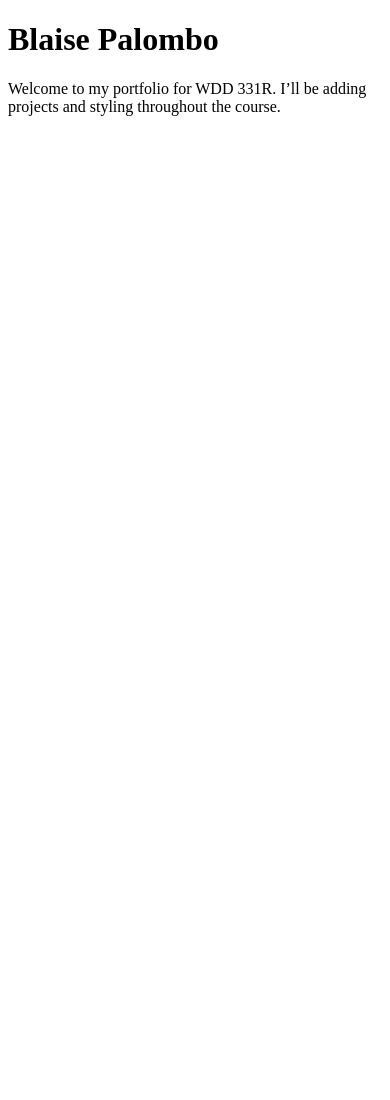
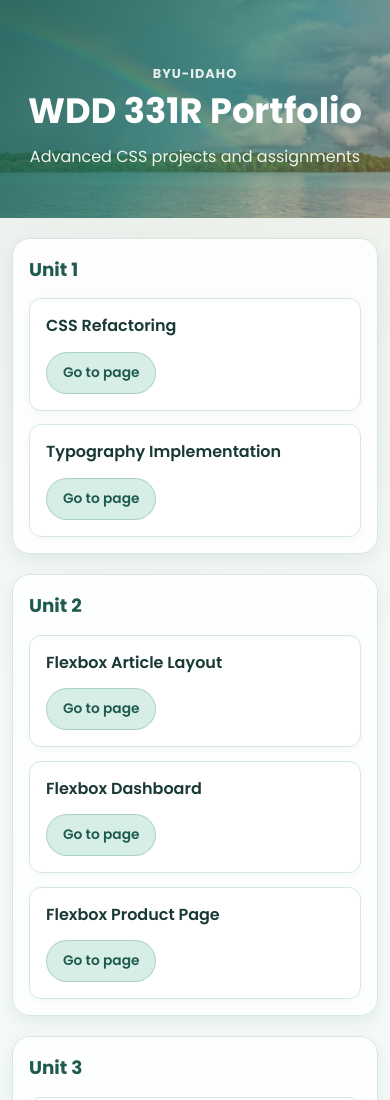
Before and after one commit to blaisepalombo/palombo-wdd331-portfolio, a plain HTML site: page index.html in a window 390 px wide. Shown: the top 1100 px of the page. Before the commit the page ends 844 px from the top, so only its background shows below. Drawn offline with Linux system fonts and the light colour scheme.

Commit message:
Add initial styles for the website layout and components
- Define CSS variables for colors, shadows, and dimensions
- Style the body with a gradient background and set font properties
- Create styles for the site header, including background image and overlay
- Design project cards with hover effects and responsive layouts
- Implement styles for buttons, footers, and section headings
- Ensure responsive design for different screen sizes

```diff
--- a/index.html
+++ b/index.html
@@ -1,12 +1,130 @@
-<!doctype html>
+<!DOCTYPE html>
 <html lang="en">
-  <head>
-    <meta charset="utf-8" />
-    <meta name="viewport" content="width=device-width, initial-scale=1" />
-    <title>Blaise Palombo | Portfolio</title>
-  </head>
-  <body>
-    <h1>Blaise Palombo</h1>
-    <p>Welcome to my portfolio for WDD 331R. I’ll be adding projects and styling throughout the course.</p>
-  </body>
+<head>
+  <meta charset="UTF-8">
+  <meta name="viewport" content="width=device-width, initial-scale=1.0">
+  <title>WDD 331R Portfolio</title>
+  <link rel="preconnect" href="https://fonts.googleapis.com">
+  <link rel="preconnect" href="https://fonts.gstatic.com" crossorigin>
+<link href="https://fonts.googleapis.com/css2?family=Poppins:wght@400;500;600;700&display=swap" rel="stylesheet">
+<link rel="stylesheet" href="styles.css">
+</head>
+<body>
+  <header class="site-header">
+    <div class="header-overlay"></div>
+    <div class="container header-content">
+      <p class="eyebrow">BYU-Idaho</p>
+      <h1>WDD 331R Portfolio</h1>
+      <p class="subtitle">Advanced CSS projects and assignments</p>
+    </div>
+  </header>
+
+  <main class="container">
+    <section class="unit-section">
+      <div class="section-heading">
+        <h2>Unit 1</h2>
+      </div>
+      <div class="link-grid">
+        <article class="project-card">
+          <h3>CSS Refactoring</h3>
+          <a class="project-button" href="unit-1/css-refactoring/index.html">Go to page</a>
+        </article>
+
+        <article class="project-card">
+          <h3>Typography Implementation</h3>
+          <a class="project-button" href="unit-1/typography-implementation/index.html">Go to page</a>
+        </article>
+      </div>
+    </section>
+
+    <section class="unit-section">
+      <div class="section-heading">
+        <h2>Unit 2</h2>
+      </div>
+      <div class="link-grid">
+        <article class="project-card">
+          <h3>Flexbox Article Layout</h3>
+          <a class="project-button" href="unit-2/flexbox-layouts/article.html">Go to page</a>
+        </article>
+
+        <article class="project-card">
+          <h3>Flexbox Dashboard</h3>
+          <a class="project-button" href="unit-2/flexbox-layouts/dashboard.html">Go to page</a>
+        </article>
+
+        <article class="project-card">
+          <h3>Flexbox Product Page</h3>
+          <a class="project-button" href="unit-2/flexbox-layouts/product.html">Go to page</a>
+        </article>
+      </div>
+    </section>
+
+    <section class="unit-section">
+      <div class="section-heading">
+        <h2>Unit 3</h2>
+      </div>
+      <div class="link-grid">
+        <article class="project-card">
+          <h3>Complex Grid Layout - Magazine</h3>
+          <a class="project-button" href="unit-3/complex-grid-layouts/magazine.html">Go to page</a>
+        </article>
+
+        <article class="project-card">
+          <h3>Complex Grid Layout - Dashboard</h3>
+          <a class="project-button" href="unit-3/complex-grid-layouts/dashboard.html">Go to page</a>
+        </article>
+
+        <article class="project-card">
+          <h3>Complex Grid Layout - Portfolio</h3>
+          <a class="project-button" href="unit-3/complex-grid-layouts/portfolio.html">Go to page</a>
+        </article>
+
+        <article class="project-card">
+          <h3>Container Queries Practice</h3>
+          <a class="project-button" href="unit-3/container-queries/index.html">Go to page</a>
+        </article>
+
+        <article class="project-card">
+          <h3>Flexbox and Grid Practice</h3>
+          <a class="project-button" href="unit-3/flexbox-grid-practice/index.html">Go to page</a>
+        </article>
+      </div>
+    </section>
+
+    <section class="unit-section">
+      <div class="section-heading">
+        <h2>Unit 4</h2>
+      </div>
+      <div class="link-grid">
+        <article class="project-card">
+          <h3>Framework Gospel Project</h3>
+          <a class="project-button" href="unit-4/framework-gospel-project/index.html">Go to page</a>
+        </article>
+
+        <article class="project-card">
+          <h3>Visual Effects Practice</h3>
+          <a class="project-button" href="unit-4/visual-effects-practice/index.html">Go to page</a>
+        </article>
+      </div>
+    </section>
+
+    <section class="unit-section">
+      <div class="section-heading">
+        <h2>Unit 5</h2>
+      </div>
+      <div class="link-grid">
+        <article class="project-card">
+          <h3>Animated Navigation</h3>
+          <a class="project-button" href="unit-5/animated-navigation/index.html">Go to page</a>
+        </article>
+      </div>
+    </section>
+  </main>
+
+  <footer class="site-footer">
+    <div class="container">
+      <p>Built for WDD 331R Advanced CSS</p>
+    </div>
+  </footer>
+</body>
 </html>
--- /dev/null
+++ b/styles.css
@@ -0,0 +1,230 @@
+:root {
+  --bg: #eef7f3;
+  --surface: #ffffff;
+  --surface-2: #ecf8f4;
+  --text: #183934;
+  --muted: #5f7d77;
+  --green: #2c7a6b;
+  --green-dark: #1f5a4e;
+  --green-soft: #d7eee7;
+  --accent: #f29f67;
+  --border: #d5e7e1;
+  --shadow-sm: 0 6px 18px rgba(25, 70, 60, 0.08);
+  --shadow-md: 0 14px 30px rgba(25, 70, 60, 0.14);
+  --radius-lg: 18px;
+  --radius-md: 12px;
+  --max-width: 1100px;
+}
+
+* {
+  box-sizing: border-box;
+}
+
+html {
+  font-size: 16px;
+}
+
+body {
+  margin: 0;
+  font-family: "Poppins", system-ui, sans-serif;
+  background:
+    radial-gradient(circle at 20% 0%, rgba(44, 122, 107, 0.08), transparent 30%),
+    radial-gradient(circle at 80% 0%, rgba(242, 159, 103, 0.08), transparent 30%),
+    linear-gradient(180deg, #f8fcfb 0%, var(--bg) 100%);
+  color: var(--text);
+  line-height: 1.6;
+}
+
+a {
+  text-decoration: none;
+}
+
+.container {
+  width: min(calc(100% - 1.5rem), var(--max-width));
+  margin: 0 auto;
+}
+
+.site-header {
+  position: relative;
+  padding: 4rem 0 3rem;
+  background-image: url("images/header.jpg");
+  background-size: cover;
+  background-position: center 75%;
+  background-repeat: no-repeat;
+  color: white;
+  text-align: center;
+  overflow: hidden;
+}
+
+.header-overlay {
+  position: absolute;
+  inset: 0;
+  background:
+    linear-gradient(
+      135deg,
+      rgba(20, 90, 80, 0.86),
+      rgba(44, 122, 107, 0.74),
+      rgba(242, 159, 103, 0.42)
+    );
+}
+
+.header-content {
+  position: relative;
+  z-index: 1;
+}
+
+.eyebrow {
+  margin: 0 0 0.5rem;
+  text-transform: uppercase;
+  letter-spacing: 0.08em;
+  font-size: 0.8rem;
+  font-weight: 700;
+  opacity: 0.88;
+}
+
+.site-header h1 {
+  margin: 0;
+  font-size: 2.2rem;
+  line-height: 1.1;
+}
+
+.subtitle {
+  margin: 0.8rem auto 0;
+  max-width: 34rem;
+  font-size: 1rem;
+  color: rgba(255, 255, 255, 0.92);
+}
+
+.unit-section {
+  margin-top: 1.25rem;
+  padding: 1rem;
+  background: rgba(255, 255, 255, 0.82);
+  border: 1px solid var(--border);
+  border-radius: var(--radius-lg);
+  box-shadow: var(--shadow-sm);
+  backdrop-filter: blur(8px);
+  -webkit-backdrop-filter: blur(8px);
+}
+
+.section-heading {
+  margin-bottom: 0.9rem;
+}
+
+.section-heading h2 {
+  margin: 0;
+  font-size: 1.15rem;
+  font-weight: 700;
+  color: var(--green-dark);
+}
+
+.link-grid {
+  display: grid;
+  grid-template-columns: 1fr;
+  gap: 0.85rem;
+}
+
+.project-card {
+  display: flex;
+  flex-direction: column;
+  gap: 0.9rem;
+  padding: 1rem;
+  background: var(--surface);
+  border: 1px solid var(--border);
+  border-radius: var(--radius-md);
+  box-shadow: 0 2px 8px rgba(25, 70, 60, 0.03);
+  transition:
+    transform 180ms ease,
+    box-shadow 180ms ease,
+    border-color 180ms ease,
+    background-color 180ms ease;
+}
+
+.project-card h3 {
+  margin: 0;
+  font-size: 1rem;
+  font-weight: 600;
+  color: var(--text);
+  line-height: 1.4;
+}
+
+.project-button {
+  align-self: flex-start;
+  display: inline-flex;
+  align-items: center;
+  justify-content: center;
+  padding: 0.55rem 1rem;
+  border: 1px solid rgba(44, 122, 107, 0.25);
+  border-radius: 999px;
+  background: var(--green-soft);
+  color: var(--green-dark);
+  font-size: 0.86rem;
+  font-weight: 600;
+  transition:
+    background-color 180ms ease,
+    border-color 180ms ease,
+    color 180ms ease,
+    transform 180ms ease,
+    box-shadow 180ms ease;
+}
+
+.project-button:active {
+  transform: translateY(1px);
+}
+
+.project-button:focus-visible {
+  outline: 3px solid rgba(44, 122, 107, 0.18);
+  outline-offset: 3px;
+}
+
+.site-footer {
+  padding: 2rem 0 2.5rem;
+  text-align: center;
+  color: var(--muted);
+  font-size: 0.95rem;
+}
+
+@media (min-width: 700px) {
+  .site-header {
+    padding: 5rem 0 4rem;
+  }
+
+  .site-header h1 {
+    font-size: 3rem;
+  }
+
+  .unit-section {
+    margin-top: 1.5rem;
+    padding: 1.2rem;
+  }
+
+  .link-grid {
+    grid-template-columns: repeat(2, 1fr);
+  }
+}
+
+@media (min-width: 980px) {
+  .site-header h1 {
+    font-size: 3.5rem;
+  }
+
+  .link-grid {
+    grid-template-columns: repeat(3, 1fr);
+  }
+}
+
+@media (hover: hover) and (pointer: fine) {
+  .project-card:hover {
+    transform: translateY(-3px);
+    box-shadow: var(--shadow-md);
+    border-color: #c4ddd5;
+    background: #fcfffd;
+  }
+
+  .project-button:hover {
+    background: #d3efe7;
+    border-color: rgba(44, 122, 107, 0.42);
+    color: var(--green);
+    transform: translateY(-1px);
+    box-shadow: 0 6px 14px rgba(25, 70, 60, 0.08);
+  }
+}
```
Also changed, not shown: images/header.jpg (added).
